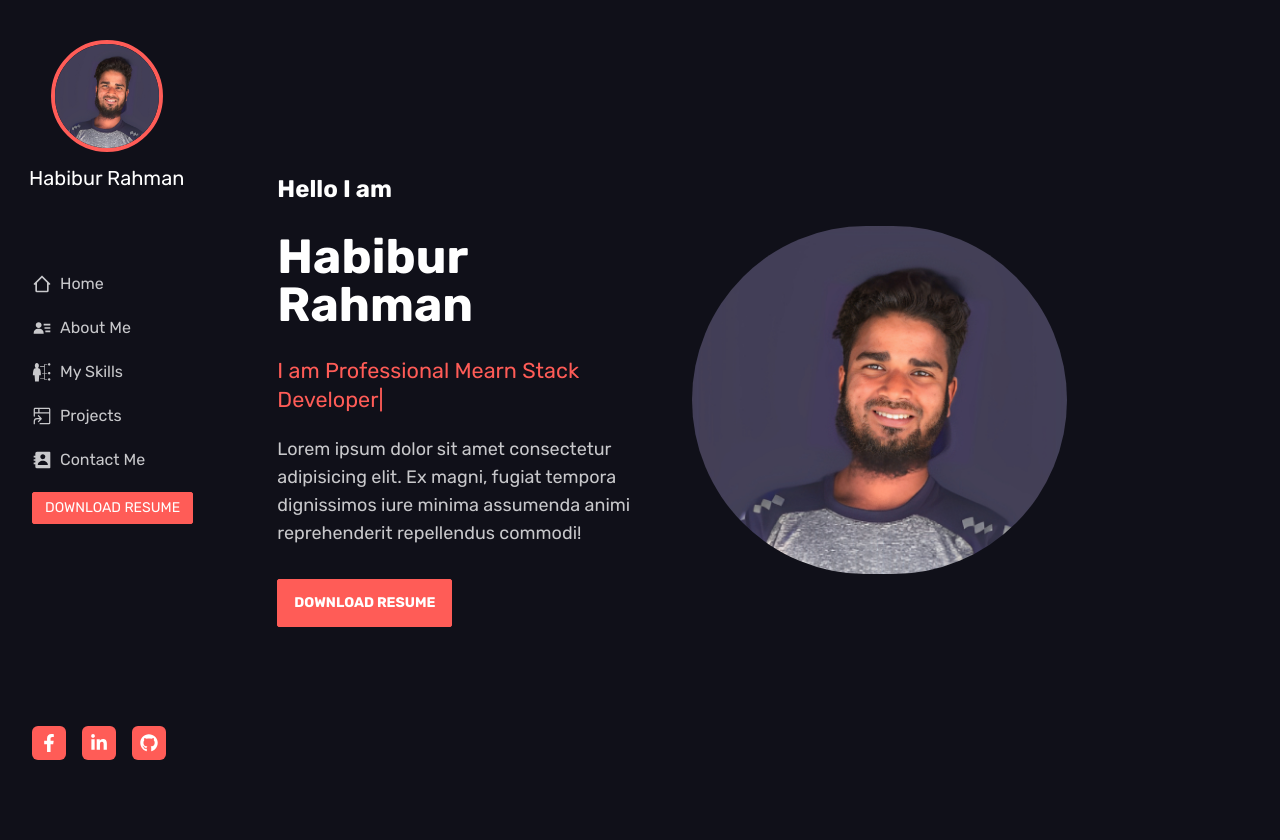
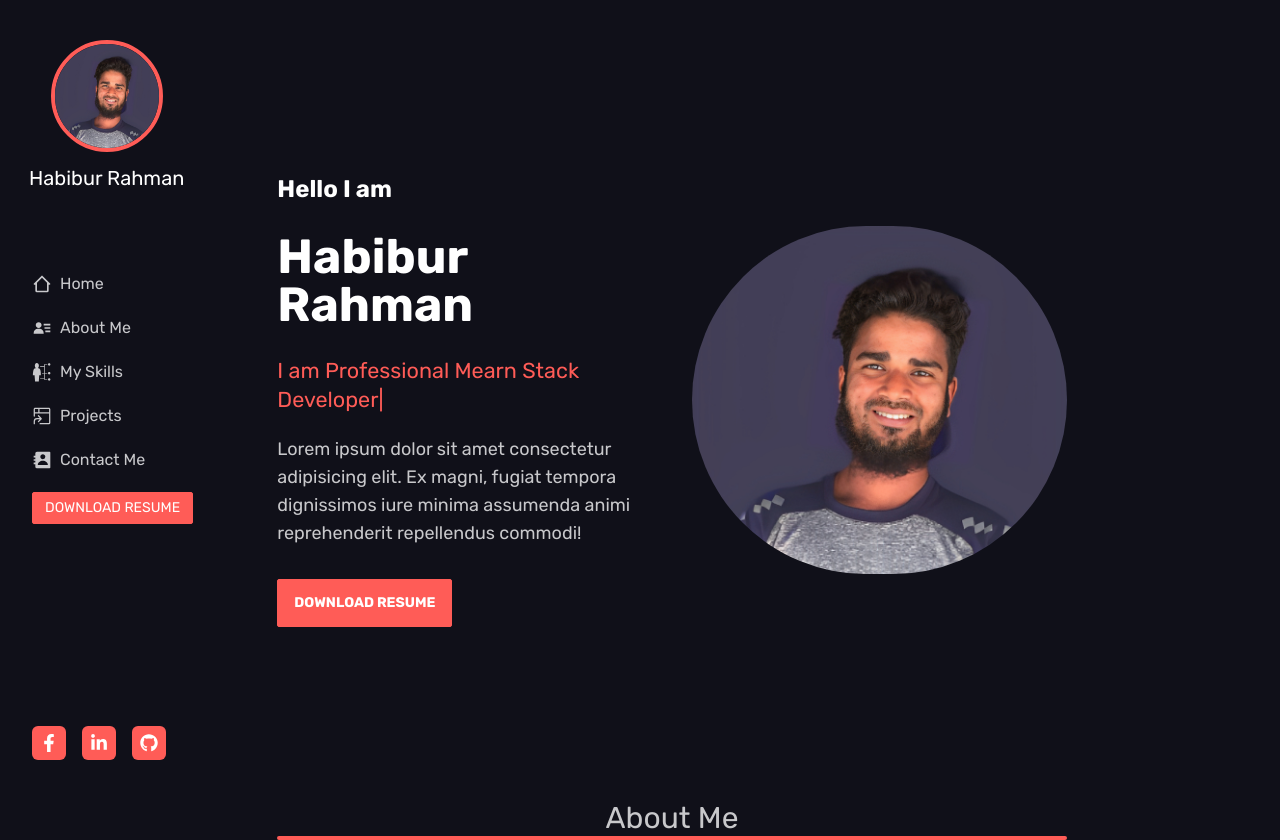
Before and after one commit to habibur-pro/portfolio-2, a React (Vite) app: page / in a window 1280 px wide. Before the commit the page ends 800 px from the top, so only its background shows below. Built offline with nearby package versions, Linux system fonts and the light colour scheme.

Commit message:
added underline

```diff
--- a/src/App.jsx
+++ b/src/App.jsx
@@ -1,3 +1,4 @@
+import About from "./components/About/About";
 import Home from "./components/Home/Home";
 import Sidebar from "./components/Sidebar/Sidebar";
 
@@ -10,6 +11,7 @@ const App = () => {
       </div>
       <div className="md:col-span-4  md:pl-16 ">
         <Home />
+        <About />
       </div>
     </div>
   );
--- /dev/null
+++ b/src/components/About/About.jsx
@@ -0,0 +1,13 @@
+import Underline from "../Underline";
+
+
+const About = () => {
+    return (
+        <div className="">
+            <h1 className="text-3xl text-center">About Me</h1>
+            <Underline lineLength={200} />
+        </div>
+    );
+};
+
+export default About;
--- /dev/null
+++ b/src/components/Underline.jsx
@@ -0,0 +1,10 @@
+
+
+const Underline = ({ lineLength }) => {
+    return <>
+        <hr className={`border-2 rounded-full w-[${lineLength}px] border-primary mx-auto`} />
+    </>
+
+};
+
+export default Underline;
```
